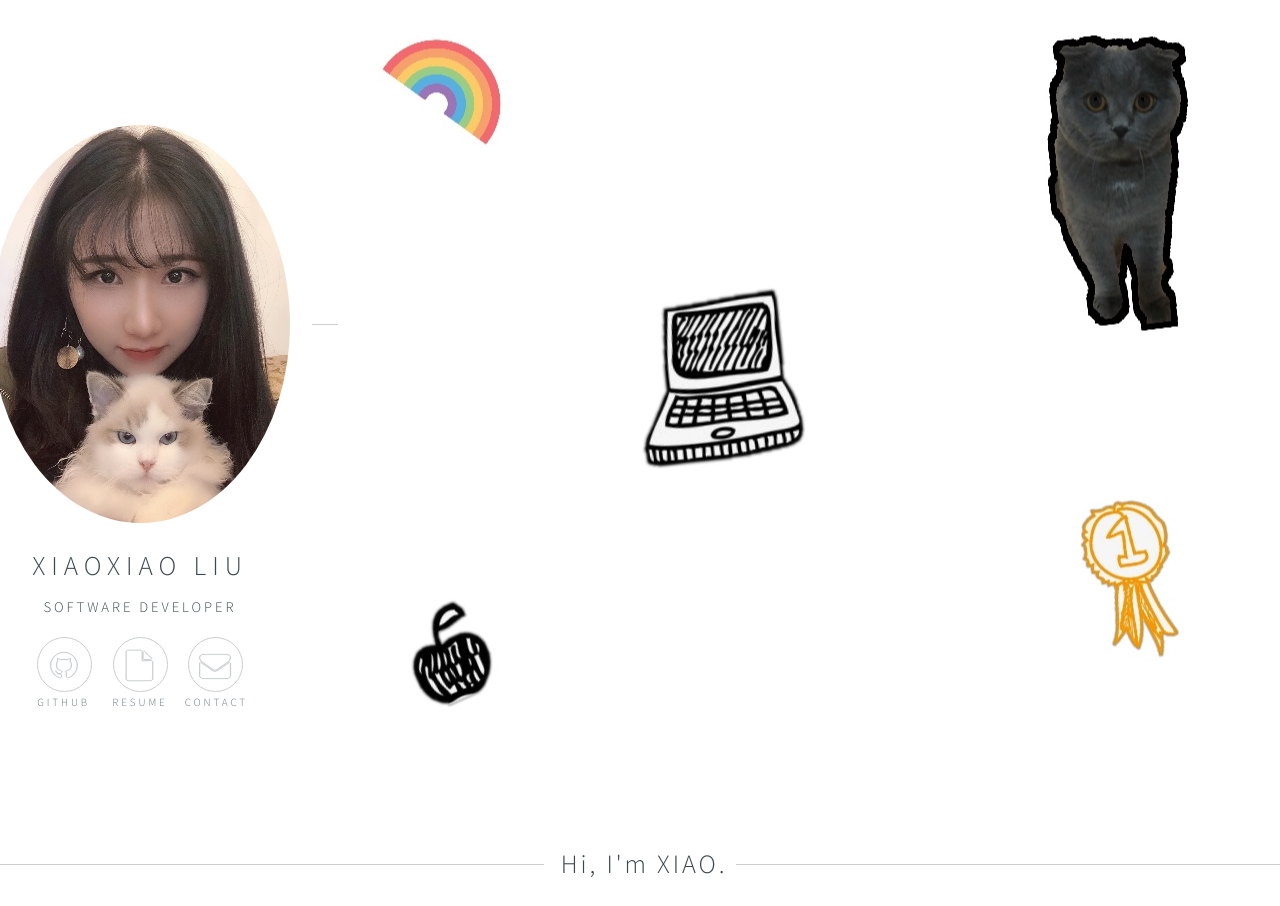
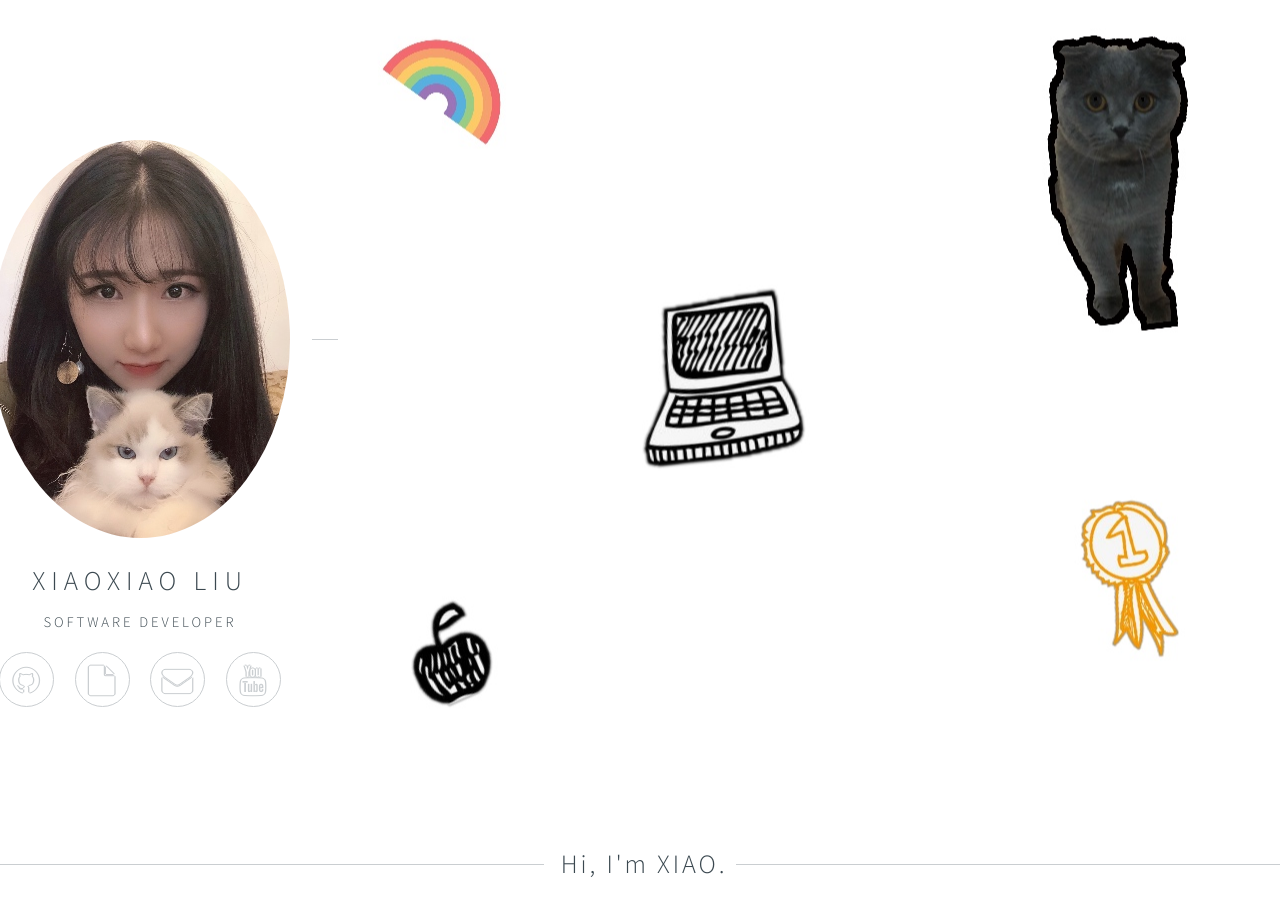
Before and after one commit to ciaoxiaoxiao/personal_website, a Django app: page / in a window 1280 px wide. Shown: the top 906 px of the page. Run offline with Django 3.2, Linux system fonts and the light colour scheme; some libraries are stand-ins or nearby versions.

Commit message:
add feature

```diff
--- a/personalwbpre2/settings.py
+++ b/personalwbpre2/settings.py
@@ -25,7 +25,7 @@ SECRET_KEY = '2q214!3g0h=e#8!*f5snn0w)=gm76g70zq!n2+0jligmv3mg-u'
 # SECURITY WARNING: don't run with debug turned on in production!
 DEBUG = True
 
-ALLOWED_HOSTS = ['104.248.238.210', 'ciaociaoliu.com']
+ALLOWED_HOSTS = ['*']
 
 
 # Application definition
--- a/static/css/styles.css
+++ b/static/css/styles.css
@@ -52,7 +52,7 @@
 	position:relative;
 }
 
-.cell: hover {
+.cell:hover {
 	background-color: rgb(221,221,221);
 }
 
--- a/templates/version1.html
+++ b/templates/version1.html
@@ -29,20 +29,18 @@
 						<header>
 							<span class="avatar"><img src="/static/images/avatar.jpg" alt="" /></span>
 							<h1>Xiaoxiao Liu</h1>
-							<p>&nbsp;<strong id="typist-element" data-typist="SBU Junior,Computer Science Major,Applied Math Major">Software Developer</strong>&nbsp;</p>
+							<p>&nbsp;<strong id="typist-element" data-typist="SBU Junior,Computer Science Major,Applied Math Major, Future YouTuber">Software Developer</strong>&nbsp;</p>
 						</header>
 						<footer>
 							<ul class="icons">
 								<li><a target="_blank" href="https://github.com/ciaoxiaoxiao" class="fa-github">github</a></li>
 								<li><a target="_blank" href="/static/assets/Xiaoxiao_Liu_Resume.pdf" class="fa-file">resume</a></li>
 								<li><a target="_blank" href="mailto:xiaoixaoliu0613@gmail.com" class="fa-envelope">contact</a></li>
+                                <li><a target="_blank" href="https://www.youtube.com/channel/UCRcvpQ01YNBn-8W3XvCYSZg" class="fa-youtube">contact</a></li>
+
 							</ul>
 							<table style="margin: 0px auto;" width="74%">
-								<tr>
-									<td width="33%"><span style="font-size: 75% !important; color:#616f77">github</span></td>
-									<td width="34%"><span style="font-size: 75% !important; color:#616f77">resume</span></td>
-									<td width="33%"><span style="font-size: 75% !important; color:#616f77">contact</span></td>
-								</tr>
+
 							</table>
 							<br><br><br>
 						</footer>
```
Also changed, not shown: static/images/coffee.jpg (deleted).
